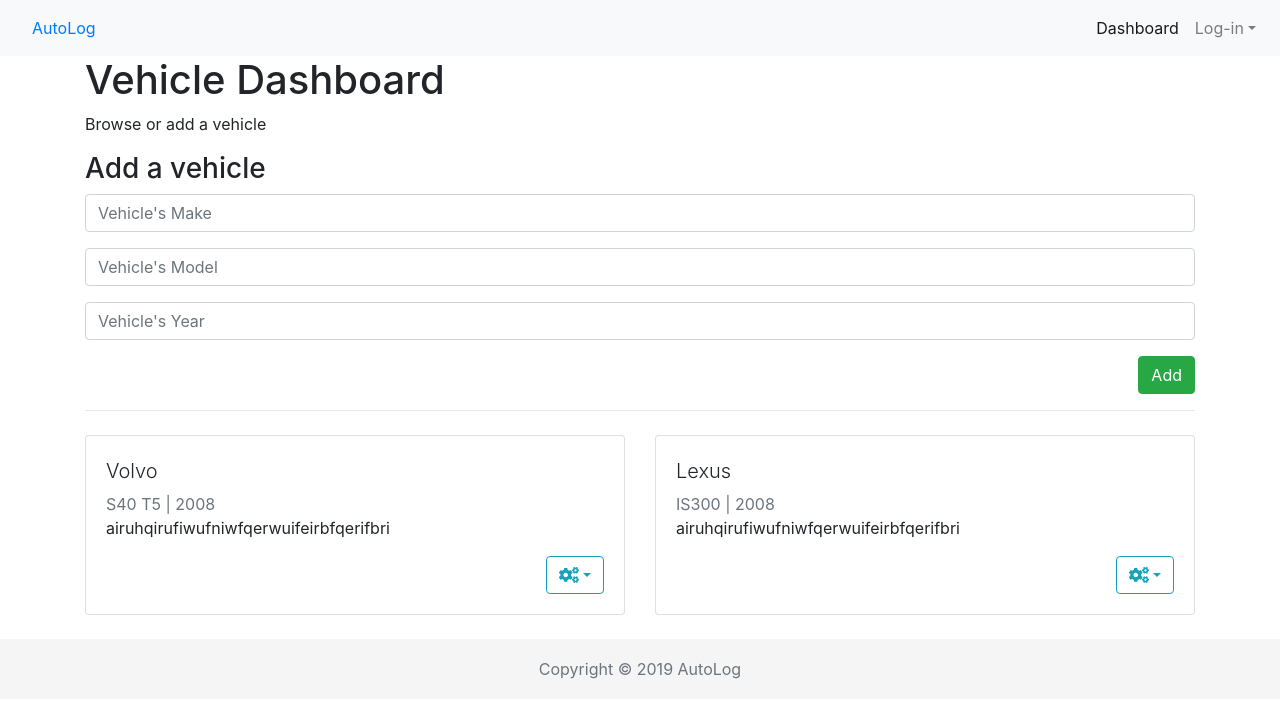
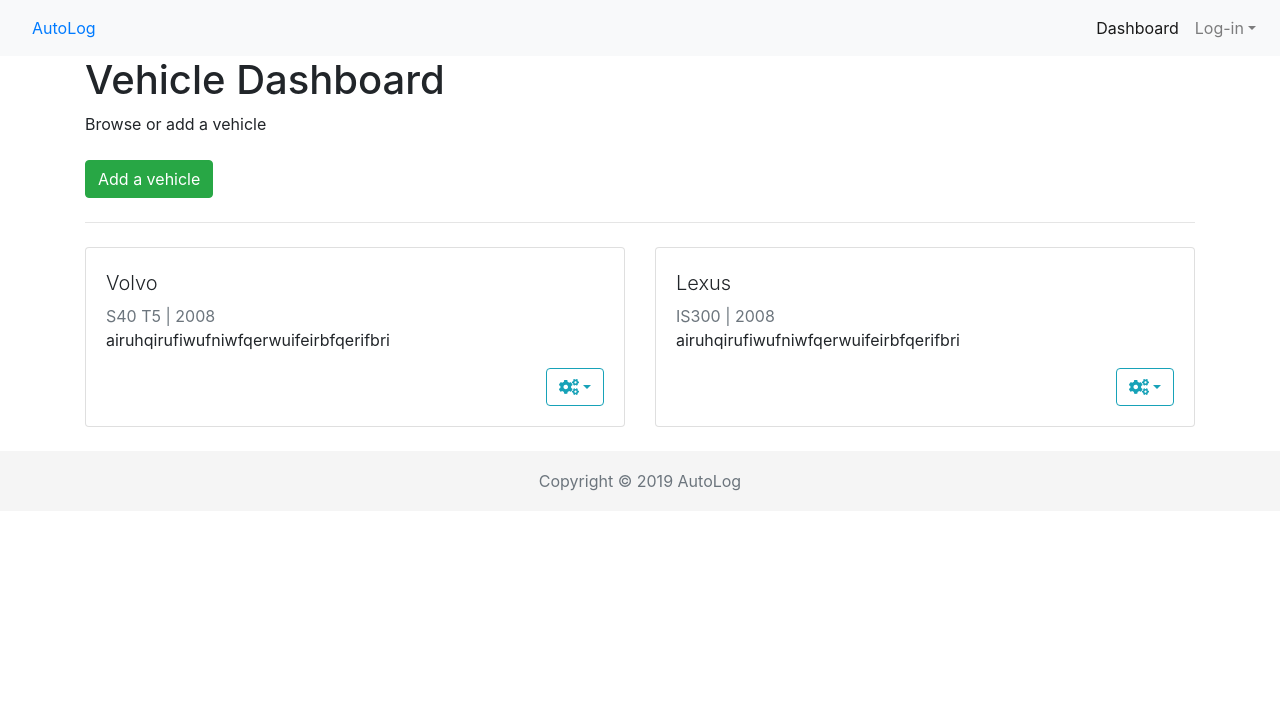
Before and after one commit to 3daddict/auto-service-log, a React (Create React App) app in the folder client/: page /dashboard in a window 1280 px wide. Shown: the top 718 px of the page. Built offline with nearby package versions, Linux system fonts and the light colour scheme.

Commit message:
add vehicle toggle added

```diff
--- a/client/src/components/dashboard/AddVehicle.js
+++ b/client/src/components/dashboard/AddVehicle.js
@@ -1,14 +1,14 @@
 import React from "react";
 import { Button, Form, FormGroup, Input } from "reactstrap";
+import Toggle from "../Toggle";
 
-const AddVehicle = ({
-  make,
-  model,
-  year,
-  onHandleSubmit,
-  onHandleChange
-}) => (
+const AddVehicle = ({ make, model, year, onHandleSubmit, onHandleChange }) => (
   <Form onSubmit={onHandleSubmit}>
+    <Toggle>
+      {({ on, off, toggle }) => (
+        <div>
+          {on && (
+            <div>
               <h3>Add a vehicle</h3>
               <FormGroup>
                 <Input
@@ -35,10 +35,32 @@ const AddVehicle = ({
                 />
               </FormGroup>
               <div className="text-right">
-      <Button className="text-right" color="success" type="submit">
+                <Button
+                  className="text-right mr-2 mb-2"
+                  color="secondary"
+                  onClick={toggle}
+                >
+                  Hide
+                </Button>
+                <Button
+                  className="text-right mr-2 mb-2"
+                  color="success"
+                  type="submit"
+                >
                   Add
                 </Button>
               </div>
+            </div>
+          )}
+          {off && (
+            <Button className="mt-2 mb-2" color="success" onClick={toggle}>
+              Add a vehicle
+            </Button>
+          )}
+        </div>
+      )}
+    </Toggle>
+
     <hr />
   </Form>
 );
```
Lines whose indentation alone changed are shown as unchanged.
